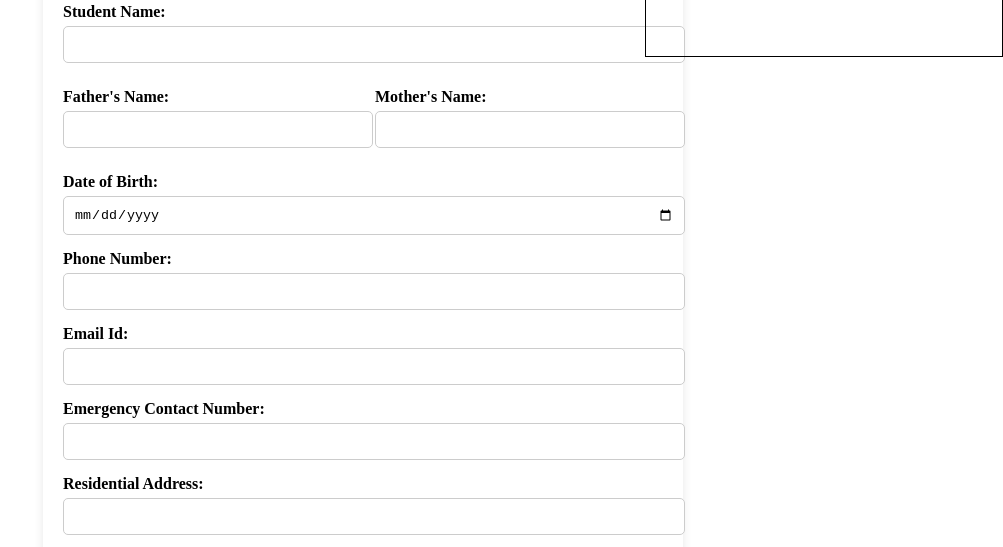
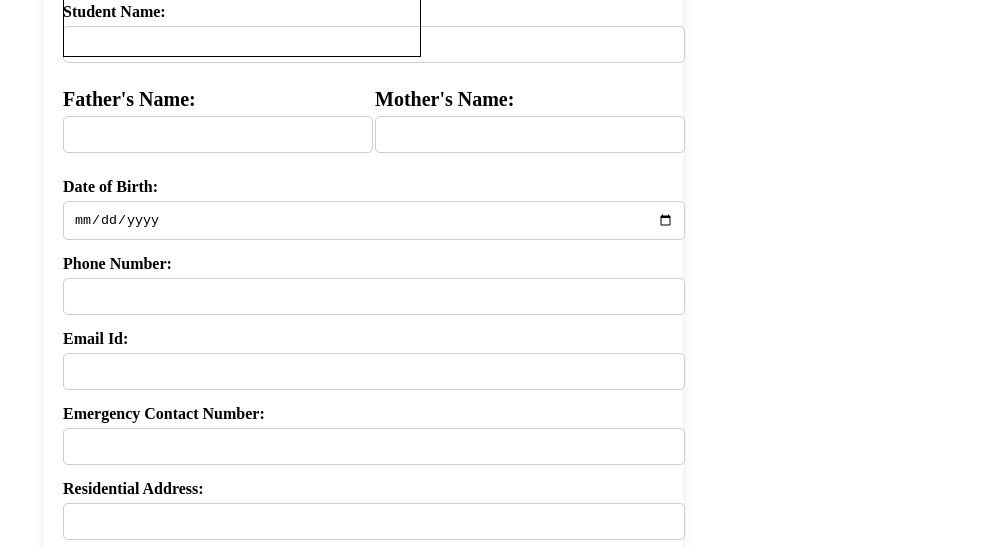
Before and after one commit to hiteashgupta1/ADMIN_FORM, a plain HTML site: page index.html in a window 1280 px wide. Shown: the part 222-769 px from the top of the page, without its empty margins (277-1280 px from the left). Drawn offline with Linux system fonts and the light colour scheme.

Commit message:
Update style.css

```diff
--- a/style.css
+++ b/style.css
@@ -41,13 +41,13 @@ h1 {
     display: flex;
     justify-content: space-between;
     font-weight: bold;
+    font-size: 20px;
 }
 .form-row .form-group {
     width: 48%;
 }
 .photo-upload {
     position: absolute;
-    right: 0;
     margin: auto;
     text-align: right;
     font-weight: bold;
```
